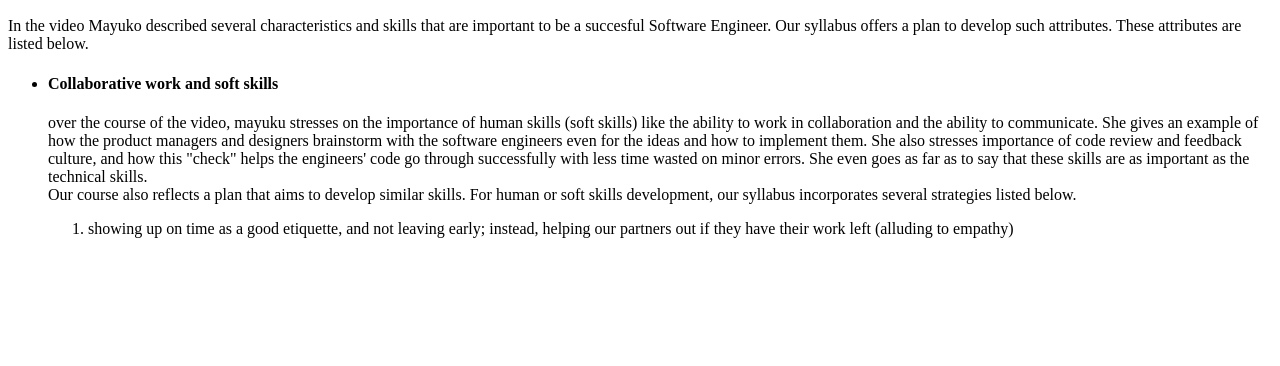
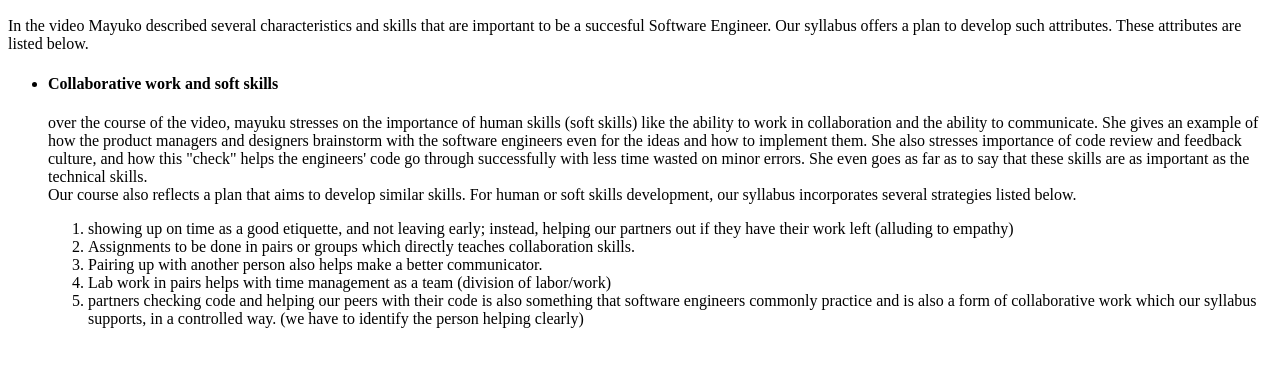
Before and after one commit to zaid-100/homework, a plain HTML site: page index.html in a window 1280 px wide. Shown: the part 96-462 px from the top of the page. Drawn offline with Linux system fonts and the light colour scheme.

Commit message:
Update index.html

```diff
--- a/index.html
+++ b/index.html
@@ -20,3 +20,8 @@
   <ol>
     <li> showing up on time as a good etiquette, and not leaving early; instead, helping our partners out if they have their work left
       (alluding to empathy)</li>
+    <li> Assignments to be done in pairs or groups which directly teaches collaboration skills.</li>
+    <li> Pairing up with another person also helps make a better communicator.</li>
+    <li> Lab work in pairs helps with time management as a team (division of labor/work) </li>
+    <li> partners checking code and helping our peers with their code is also something that software engineers commonly practice and is
+      also a form of collaborative work which our syllabus supports, in a controlled way. (we have to identify the person helping clearly)</li>
```
